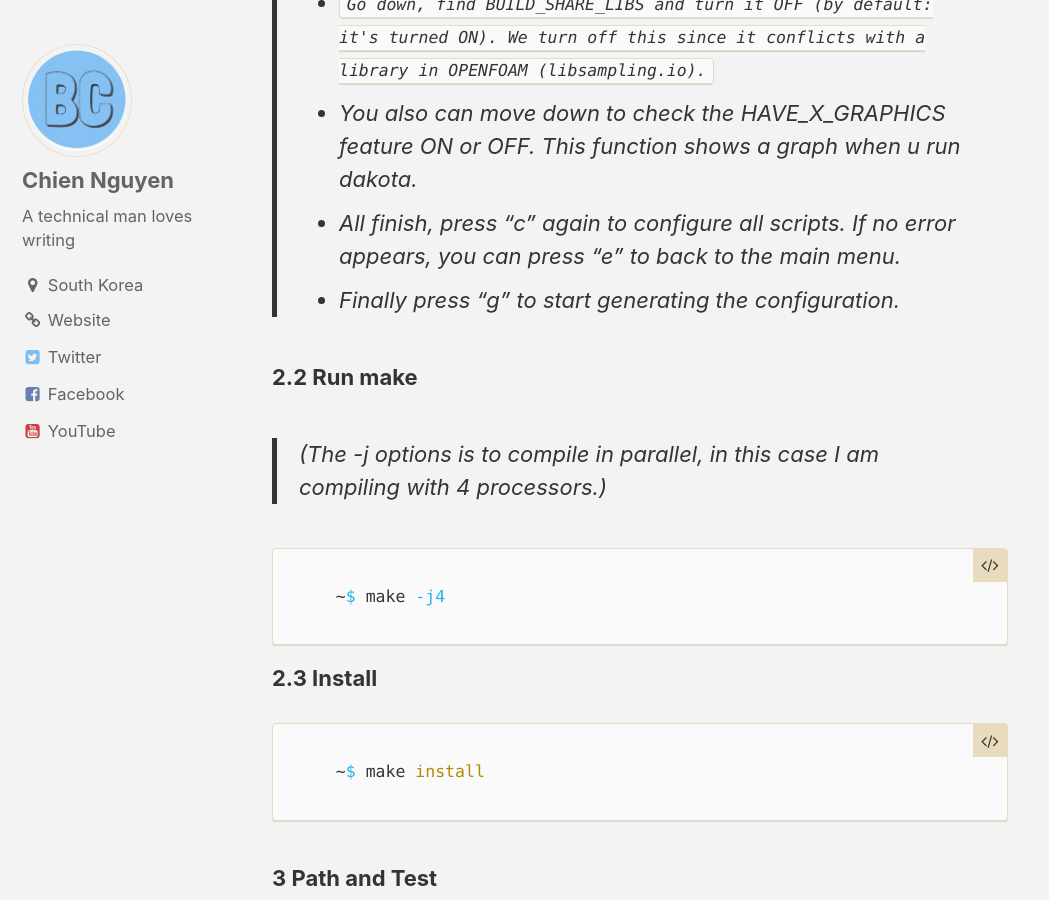
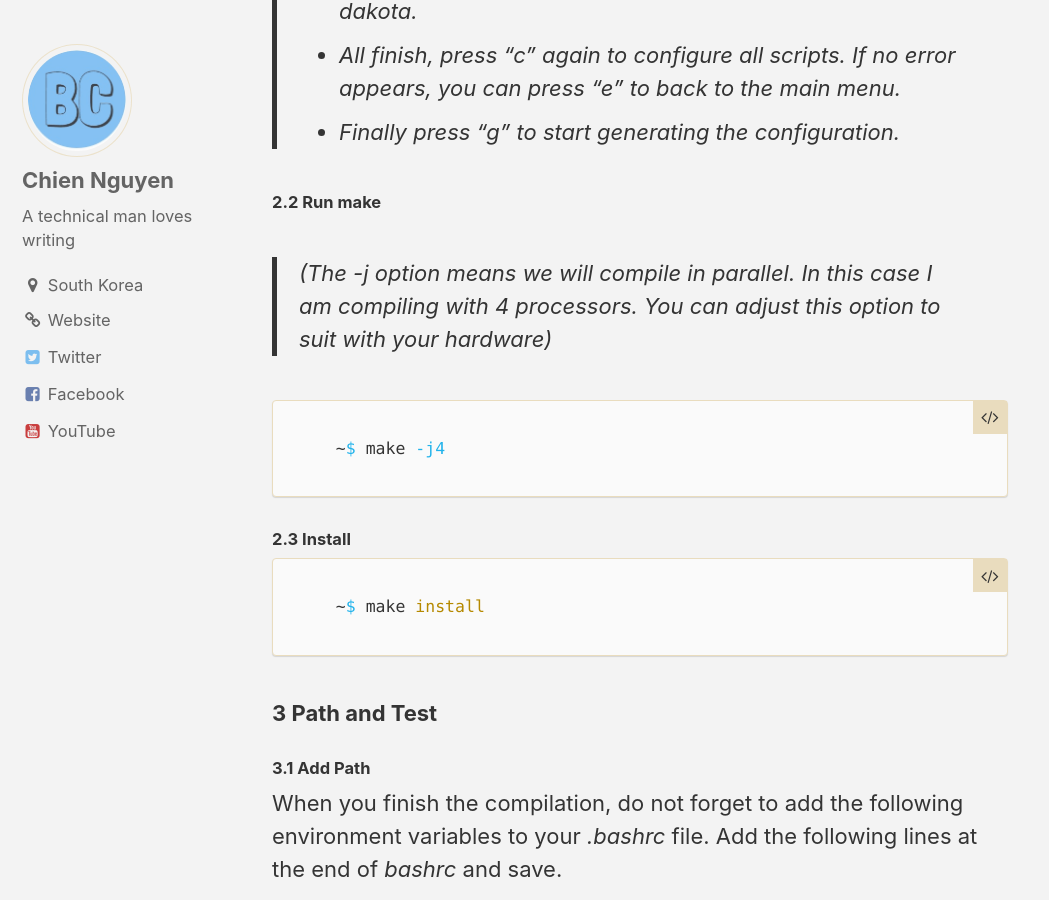
Before and after one commit to chienfm/chienfm.github.io, a Jekyll site: the page built from _posts/2017-10-22-Compile-Dakota-for-Ubuntu-16.04.md, in a window 1280 px wide and 900 px high, scrolled down 2806 px. Shown: the whole window, without its empty margins (0-1049 px from the left). Built offline with Jekyll 4.4.1, drawn with Linux system fonts in a browser that asks for light colours; nearby versions of some CDN libraries; comment, search, counter and statistics services are not loaded.

Commit message:
Clean mesh

````diff
--- a/_posts/2017-10-22-Compile-Dakota-for-Ubuntu-16.04.md
+++ b/_posts/2017-10-22-Compile-Dakota-for-Ubuntu-16.04.md
@@ -19,7 +19,7 @@ However, Sandia Lab does not provide a build version for Ubuntu. Also, when I lo
 
 ### 1 Preparation:
 
-**1.1  Install some nessesary packages**
+#### 1.1  Install some nessesary packages
 
   ```bash
   ~$ sudo apt-get install gcc g++ gfortran cmake cmake-curses-gui libboost-dev libboost-all-dev libblas-dev liblapack-dev libopenmpi-dev openmpi-bin openmpi-doc xorg-dev libmotif-dev
@@ -35,15 +35,15 @@ However, Sandia Lab does not provide a build version for Ubuntu. Also, when I lo
   - XWindows: xorg-dev libmotif-dev
   - Python (optional): Python development dependencies (if using direct Python interface: python-dev, and python-numpy if you'd like a NumPy interface.
 
-**1.2 Create the installation directory ($DAKOTA), and copy DAKOTA source code on it.**
+#### 1.2 Create the installation directory ($DAKOTA), and copy DAKOTA source code on it.
 
-**1.3  Extract file in terminal.**
+#### 1.3  Extract file in terminal.
 
   ```bash
   ~$ tar -xzf dakota-6.4.0-public-src.tar.gz
   ```
 
-**1.4 Create and go to dakota-6.4.0 folder**
+#### 1.4 Create and go to dakota-6.4.0 folder
 
   ```bash
   ~$ cd DAKOTA
@@ -51,7 +51,7 @@ However, Sandia Lab does not provide a build version for Ubuntu. Also, when I lo
   ~$ cd dakota-6.4.0
   ```
 
-**1.5 Copy file BuildDakotaTemplate.cmake and rename it to BuildDakotaCustom.cmake. You can edit some features if you want, check the content inside for detail.**
+#### 1.5 Copy file BuildDakotaTemplate.cmake and rename it to BuildDakotaCustom.cmake. You can edit some features if you want, check the content inside for detail.
 
   ```bash
   ~$ cp ~/DAKOTA/dakota-6.4.0.src/cmake/BuildDakotaTemplate.cmake ~/DAKOTA/dakota-6.4.0.src/cmake/BuildDakotaCustom.cmake
@@ -59,7 +59,7 @@ However, Sandia Lab does not provide a build version for Ubuntu. Also, when I lo
 
 ### 2 Building
 
-*2.1  Run Cmake*
+#### 2.1  Run Cmake
 
    ```bash
    ~$ ccmake -C ~/DAKOTA/dakota-6.4.0.src/cmake/BuildDakotaCustom.cmake ~/DAKOTA/dakota-6.4.0.src -DCMAKE_INSTALL_PREFIX=~/DAKOTA/dakota-6.4.0
@@ -76,15 +76,15 @@ However, Sandia Lab does not provide a build version for Ubuntu. Also, when I lo
    > - Finally press "g" to start generating the configuration.
 
 
-**2.2 Run make**
+#### 2.2 Run make
 
->(The -j options is to compile in parallel, in this case I am compiling with 4 processors.)
+>(The -j option means we will compile in parallel. In this case I am compiling with 4 processors. You can adjust this option to suit with your hardware)
 
    ```bash
    ~$ make -j4
    ```
 
-**2.3 Install**
+#### 2.3 Install
 
    ```bash
    ~$ make install
@@ -92,7 +92,7 @@ However, Sandia Lab does not provide a build version for Ubuntu. Also, when I lo
 
 ### 3 Path and Test
 
-**3.1 Add Path**
+#### 3.1 Add Path
 
 When you finish the compilation, do not forget to add the following environment variables to your *.bashrc* file. Add the following lines at the end of *bashrc* and save.
 
@@ -102,7 +102,7 @@ When you finish the compilation, do not forget to add the following environment
    ~$ export LD_LIBRARY_PATH=$LD_LIBRARY_PATH:~/DAKOTA/dakota-6.4.0/bin:~/DAKOTA/dakota-6.4.0/lib
    ```
 
-**3.2 Test build**
+#### 3.2 Test build
 
    ```bash
    ~$ dakota -v
````
